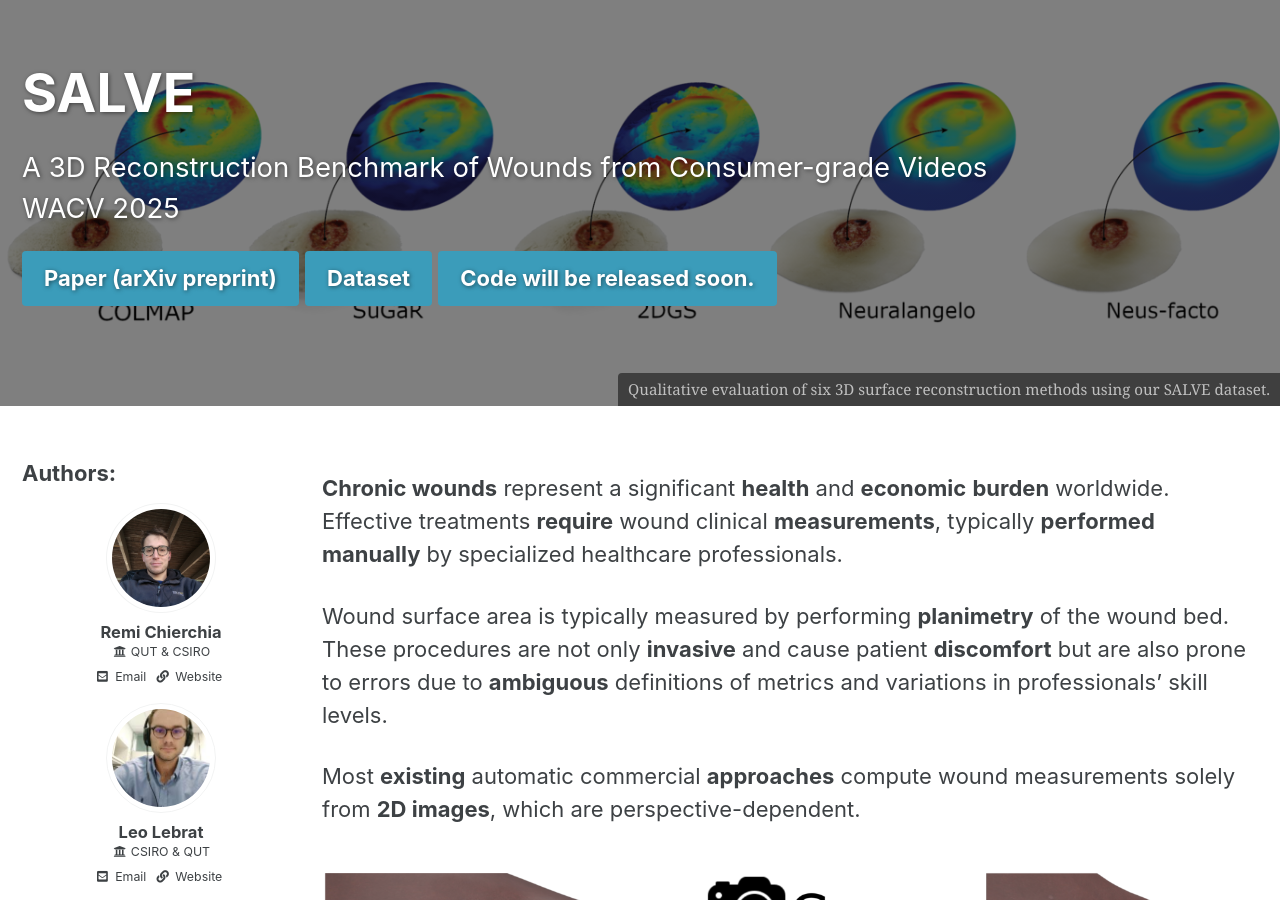
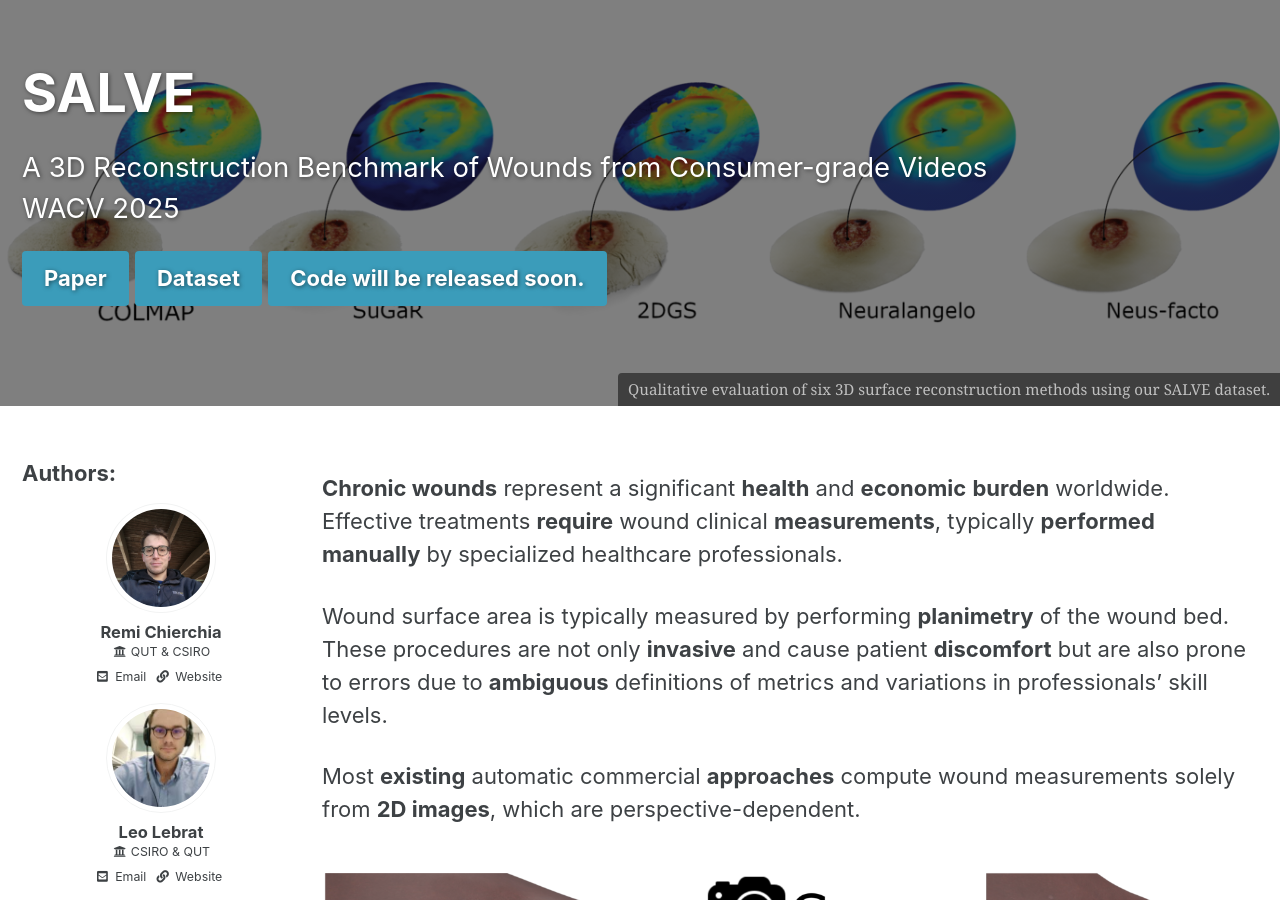
Before and after one commit to RemiChierchia/SALVE, a Jekyll site: the page built from docs/index.md, in a window 1280 px wide and 900 px high. Built offline with Jekyll 4.4.1, drawn with Linux system fonts in a browser that asks for light colours; cached includes are drawn as plain includes.

Commit message:
added paper official link

```diff
--- a/docs/index.md
+++ b/docs/index.md
@@ -8,8 +8,8 @@
   overlay_filter: 0.5
   caption: "Qualitative evaluation of six 3D surface reconstruction methods using our SALVE dataset."
   actions:
-    - label: "Paper (arXiv preprint)"
-      url: "https://arxiv.org/abs/2407.19652"
+    - label: "Paper"
+      url: "https://ieeexplore.ieee.org/abstract/document/10943648"
     - label: "Dataset"
       url: "https://doi.org/10.25919/h3mg-xh67"
     - label: "Code will be released soon."
```
